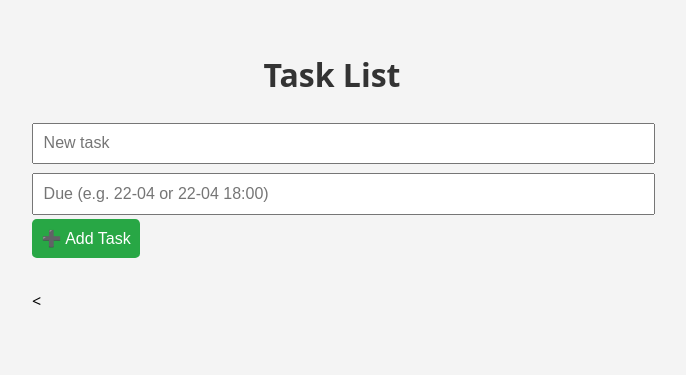
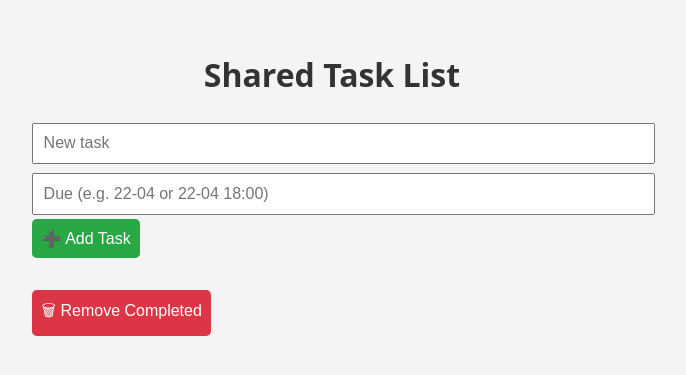
Before and after one commit to YoelGre/whatsapp-task-bot, a Flask app: page / in a window 1280 px wide. Shown: the top 375 px of the page, without its empty margins (308-994 px from the left). Run offline with Flask 3, Linux system fonts and the light colour scheme.

Commit message:
Update tasks.html

```diff
--- a/templates/tasks.html
+++ b/templates/tasks.html
@@ -2,7 +2,7 @@
 <html>
 <head>
     <meta charset="UTF-8">
-    <title>Tasks</title>
+    <title>Shared Task List</title>
     <meta name="viewport" content="width=device-width, initial-scale=1">
     <style>
         body {
@@ -63,9 +63,9 @@
     </style>
 </head>
 <body>
-    <h1>Task List</h1>
+    <h1>Shared Task List</h1>
 
-    <form method="POST" action="">
+    <form method="POST">
         <input type="text" name="task" placeholder="New task" required>
         <input type="text" name="due" placeholder="Due (e.g. 22-04 or 22-04 18:00)">
         <button type="submit">➕ Add Task</button>
@@ -88,4 +88,7 @@
     {% endfor %}
 
     <form method="GET" action="/remove_done">
-        <
+        <button style="background:#dc3545;">🗑 Remove Completed</button>
+    </form>
+</body>
+</html>
```
